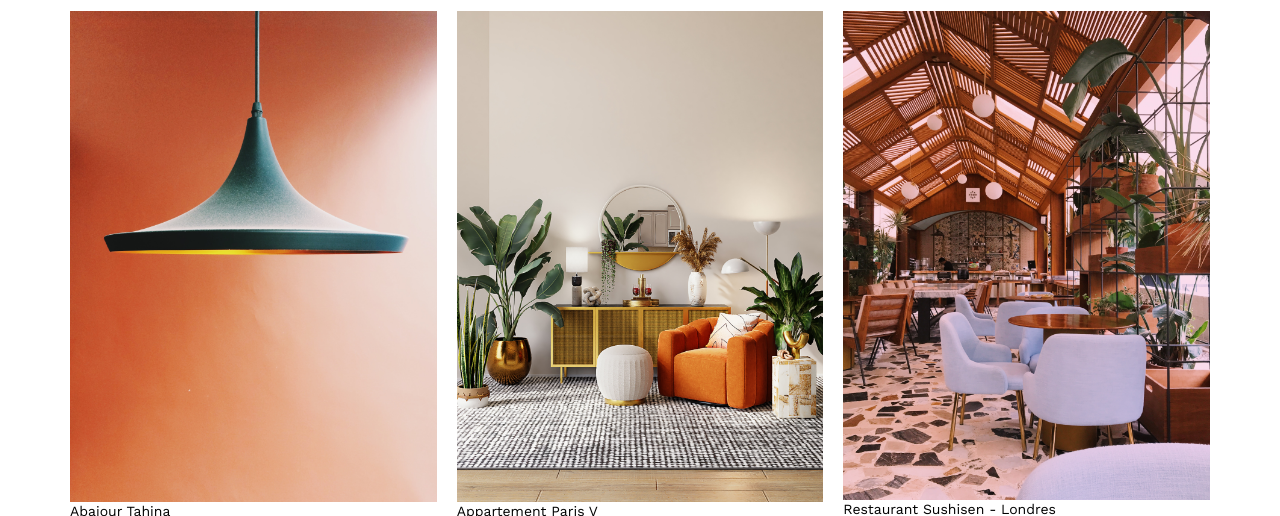
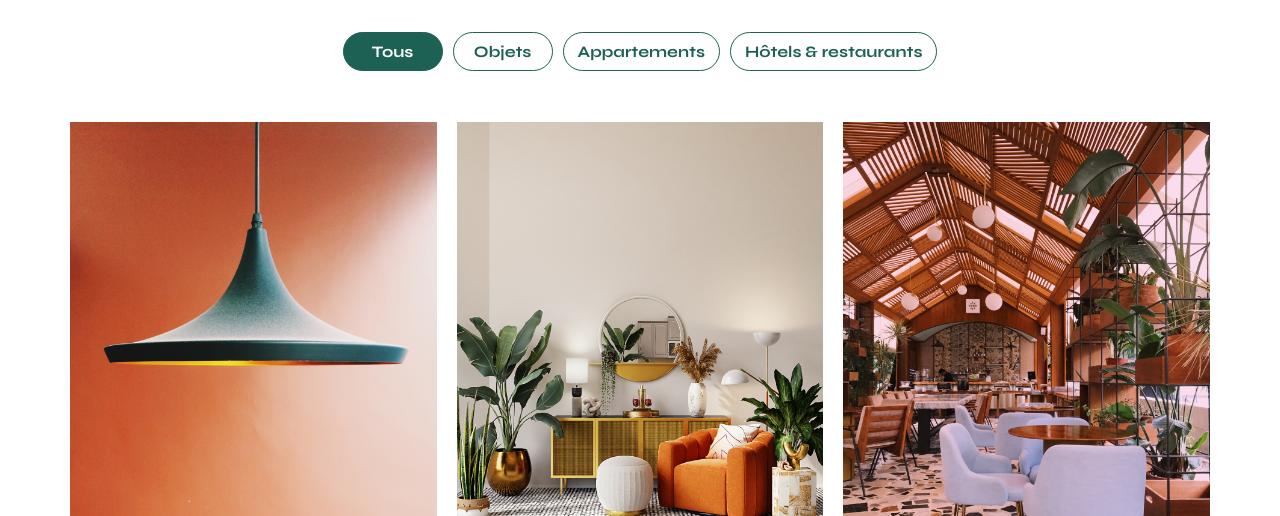
Before and after one commit to pathne/projet6, a plain HTML site: page FrontEnd/index.html in a window 1280 px wide. Shown: the part 584-1100 px from the top of the page. Drawn offline with nearby package versions, Linux system fonts and the light colour scheme.

Commit message:
index: added static category filter

```diff
--- a/FrontEnd/assets/style.css
+++ b/FrontEnd/assets/style.css
@@ -185,3 +185,36 @@ footer nav ul {
 	justify-content: flex-end;
 	margin: 2em
 }
+
+/*
+index.html category filter
+*/
+
+.filters {
+    margin-top: 51px;
+    margin-bottom: 51px;
+    display: flex;
+    justify-content: center;
+    gap: 10px;
+}
+
+.filter {
+    box-sizing: border-box;
+    min-width: 100px;
+    padding: 9px 14px 9px 14px;
+    font-family: 'Syne';
+    font-style: normal;
+    font-weight: 700;
+    font-size: 16px;
+    text-align: center;
+    color: #1D6154;
+    line-height: 19px;
+    border: 1px solid #1D6154;
+    border-radius: 60px;
+    cursor: pointer;
+}
+
+.filter-on {
+    color: white;
+	background-color: #1D6154;
+}
--- a/FrontEnd/index.html
+++ b/FrontEnd/index.html
@@ -36,6 +36,12 @@
 	</section>
 	<section id="portfolio">
 		<h2>Mes Projets</h2>
+        <ul class="filters" id="filters">
+            <li class="filter filter-on">Tous</li>
+            <li class="filter">Objets</li>
+            <li class="filter">Appartements</li>
+            <li class="filter">Hôtels & restaurants</li>
+        </ul>
 		<div class="gallery">
 			<figure>
 				<img src="assets/images/abajour-tahina.png" alt="Abajour Tahina">
```
